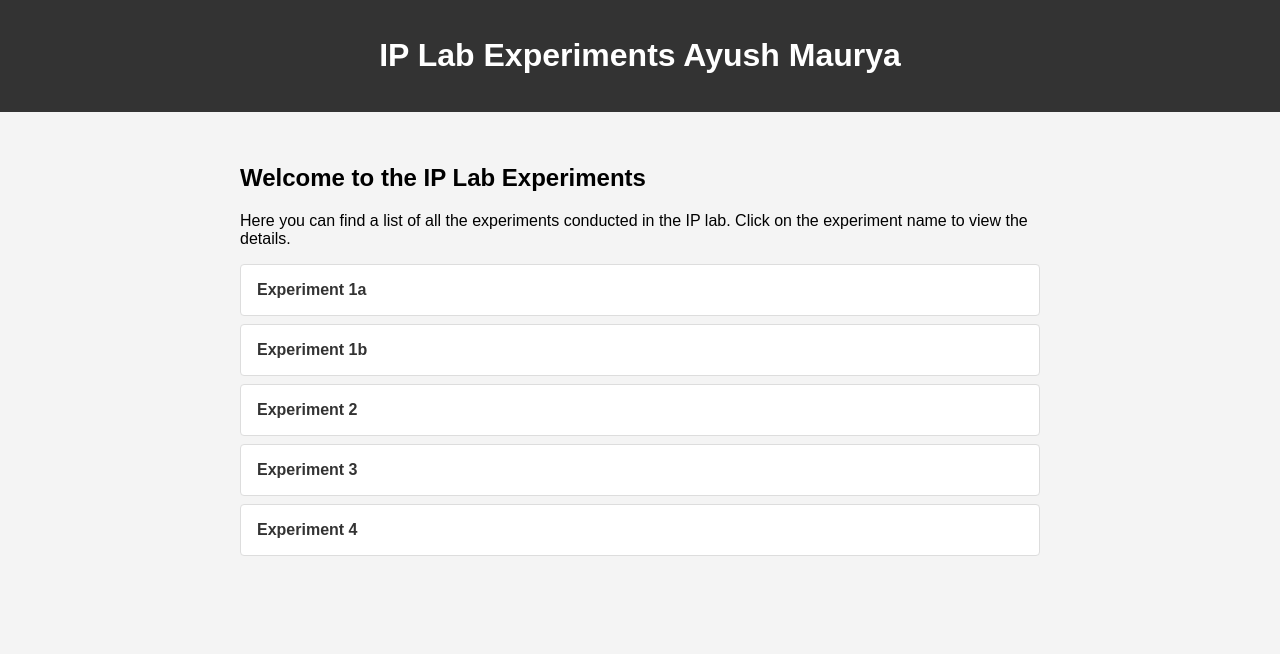
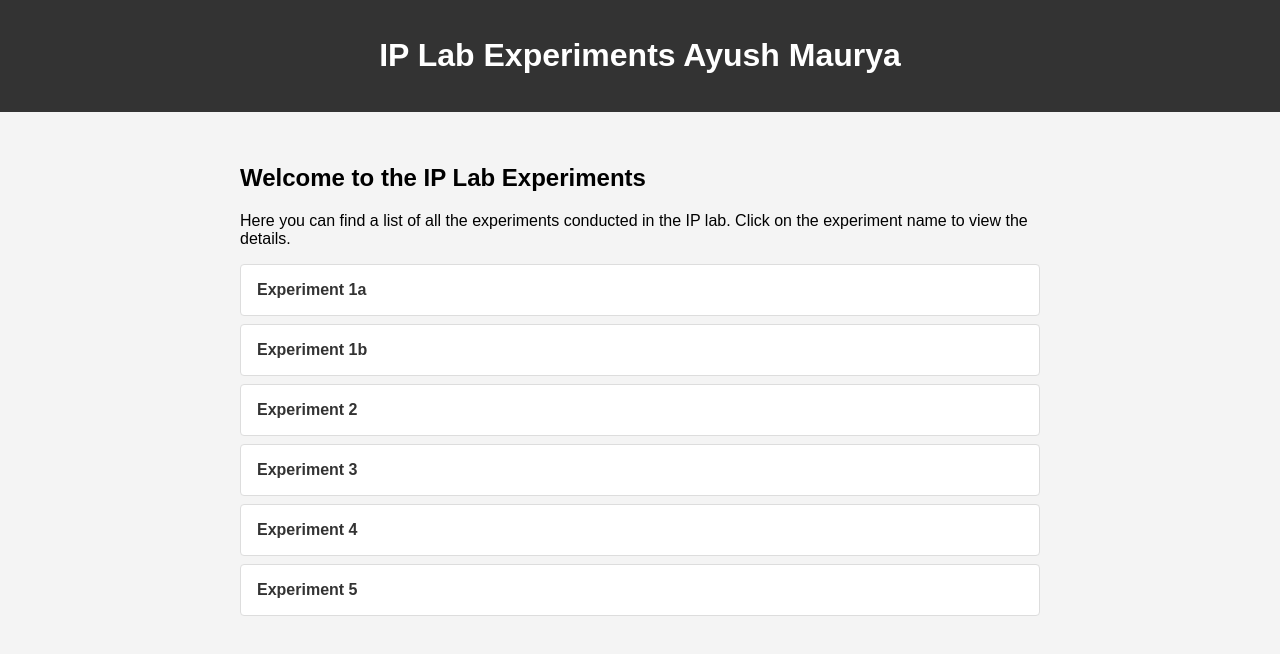
Before and after one commit to Ashloneer/ip_practical_new, a plain HTML site: page index.html in a window 1280 px wide. Drawn offline with Linux system fonts and the light colour scheme.

Commit message:
Update index.html
added exp 5

```diff
--- a/index.html
+++ b/index.html
@@ -57,6 +57,7 @@
             <li><a href="exp2/index.html">Experiment 2</a></li>
             <li><a href="exp3/index.html">Experiment 3</a></li>
             <li><a href="EXP4/INDEX.HTML">Experiment 4</a></li>
+            <li><a href="exp5/index.html">Experiment 5</a></li>
             <!-- <li><a href="experiment3.html">Experiment 3: Title</a></li> -->
             <!-- Add more experiments as needed -->
         </ul>
```
